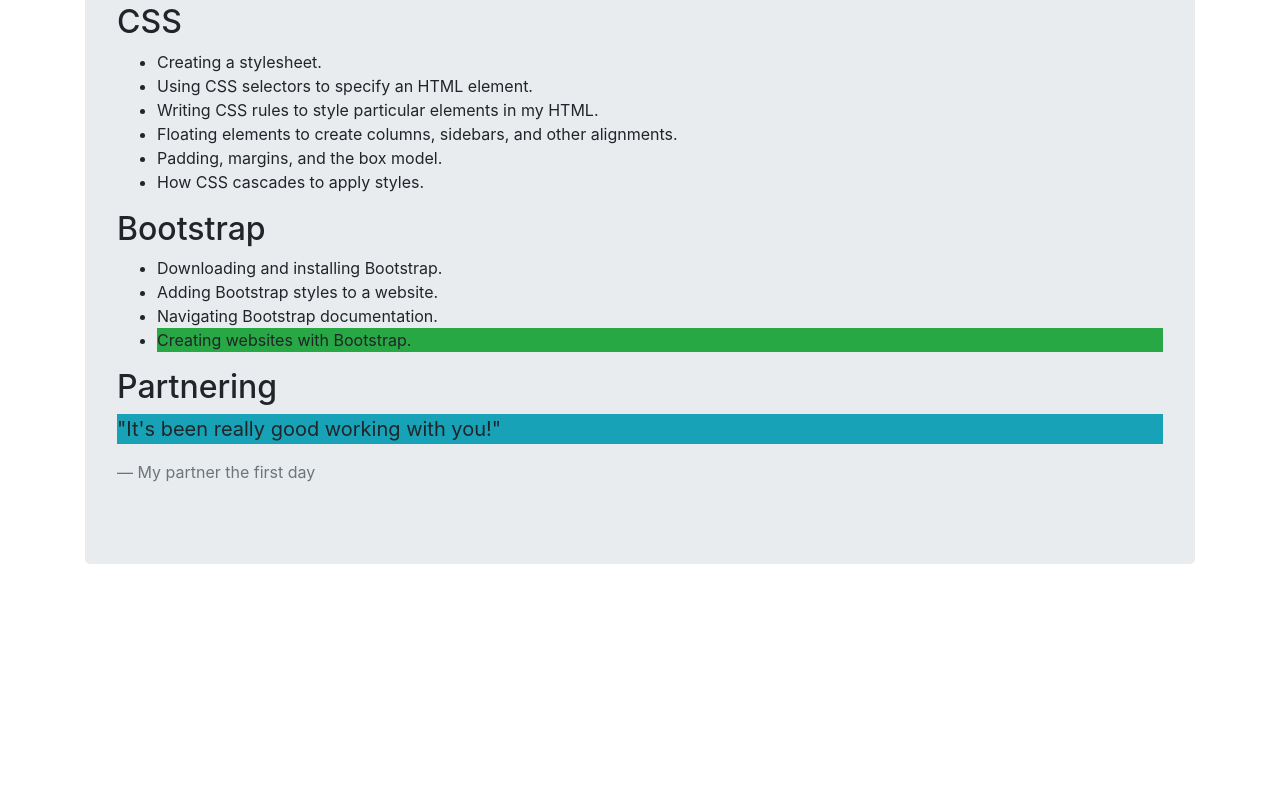
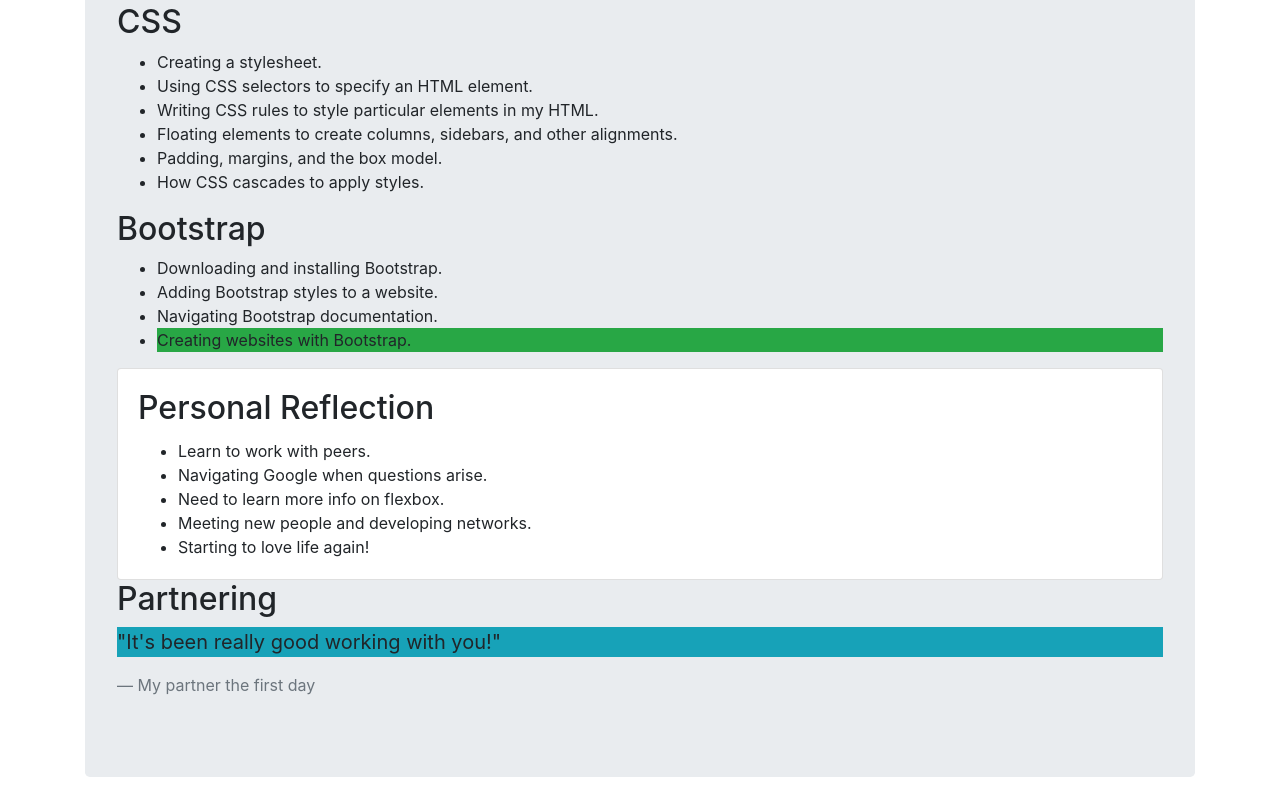
Before and after one commit to bodwood/Bootstrap-Example, a plain HTML site: page index.html in a window 1280 px wide. Shown: the part 752-1561 px from the top of the page. Before the commit the page ends 1348 px from the top, so only its background shows below. Drawn offline with Linux system fonts and the light colour scheme.

Commit message:
add a card about personal accomplishments

```diff
--- a/index.html
+++ b/index.html
@@ -54,6 +54,18 @@
     <li>Navigating Bootstrap documentation.</li>
     <li class="bg-success">Creating websites with Bootstrap.</li>
   </ul>
+  <div class="card">
+    <div class="card-body">
+      <h2 class="card-title">Personal Reflection</h2>
+      <ul class="card-text">
+        <li>Learn to work with peers.</li>
+        <li>Navigating Google when questions arise.</li>
+        <li>Need to learn more info on flexbox.</li>
+        <li>Meeting new people and developing networks.</li>
+        <li>Starting to love life again!</li>
+      </ul>
+    </div>
+  </div>
   <h2>Partnering</h2>
       <blockquote class="blockquote">
         <p class="bg-info">"It's been really good working with you!"</p>
```
